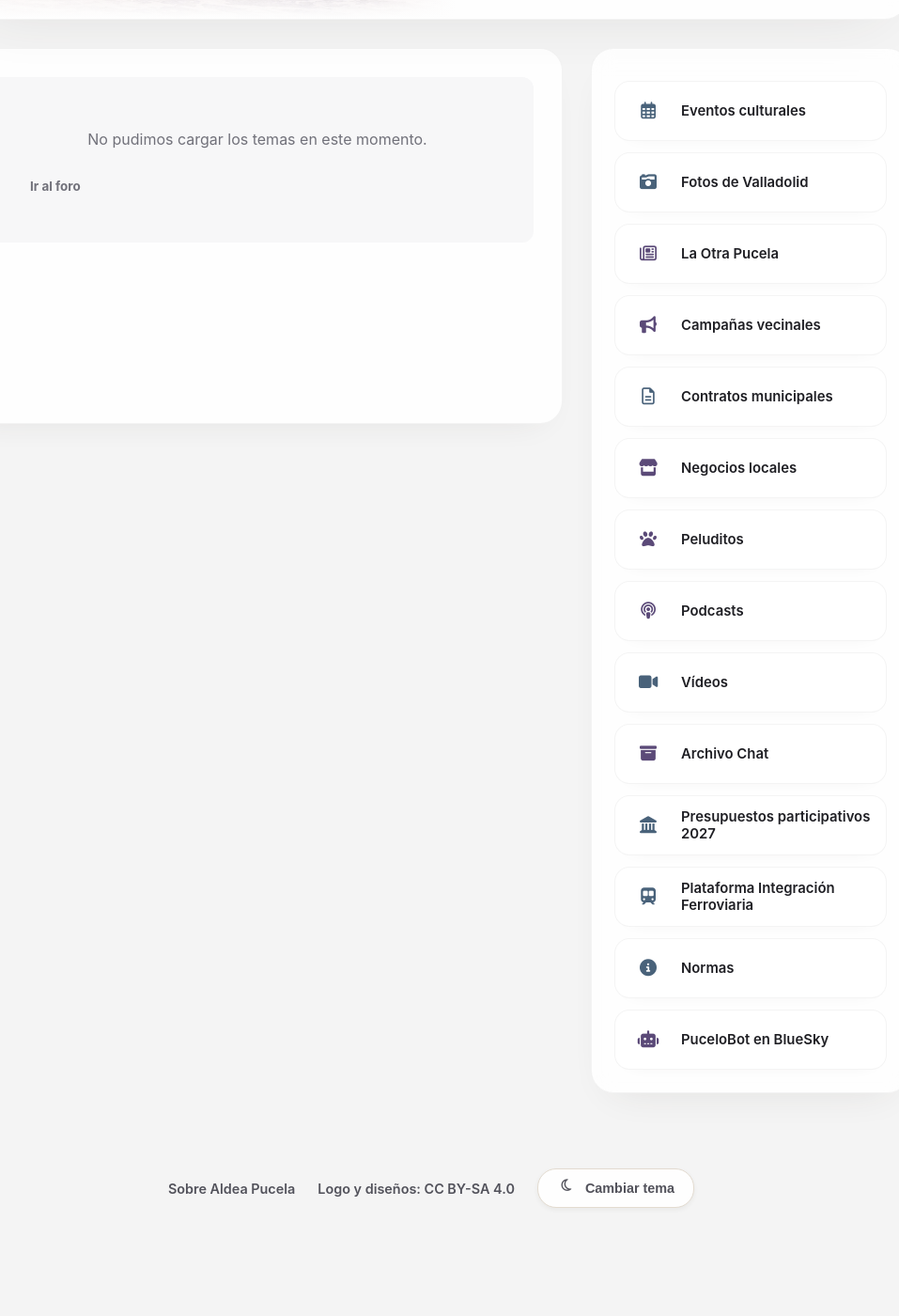
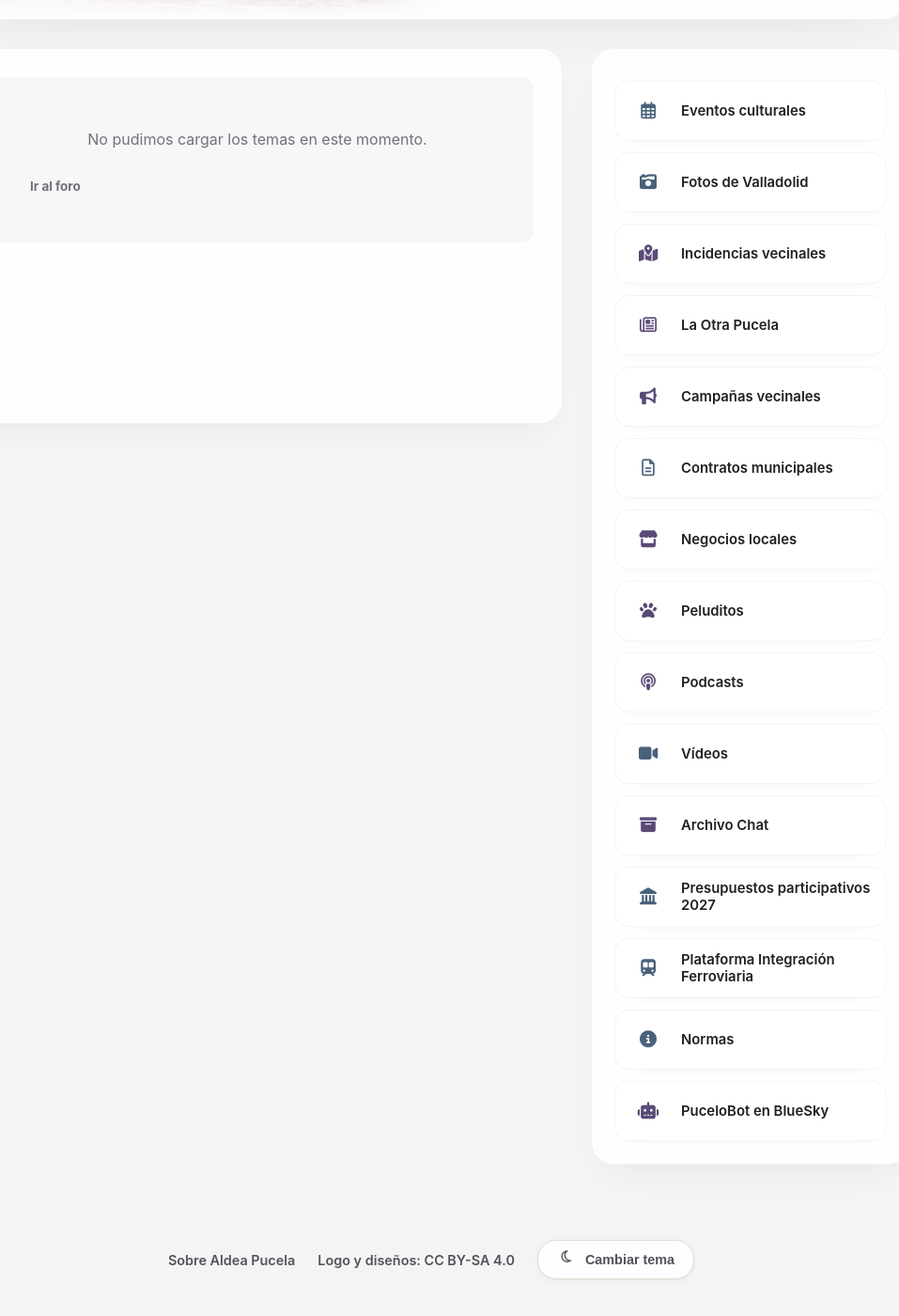
Before and after one commit to aldeapucela/web, a Jekyll site: the page built from index.html, in a window 1280 px wide and 1400 px high, scrolled down 707 px. Shown: the whole window at 94% size, without its empty margins (181-1138 px from the left). Built offline with Jekyll 4.4.1, drawn with Linux system fonts in a browser that asks for light colours; comment, search, counter and statistics services are not loaded.

Commit message:
Add neighborhood incidents link

```diff
--- a/_layouts/landing.html
+++ b/_layouts/landing.html
@@ -49,6 +49,13 @@
             <i class="fa-solid fa-camera-retro" aria-hidden="true"></i>
           </div>
           <span>Fotos de Valladolid</span>
+        </a>
+
+        <a href="https://basuracero.aldeapucela.org" class="feature-card" target="_blank" rel="noopener">
+          <div class="card-icon card-icon-incidencias">
+            <i class="fa-solid fa-map-location-dot" aria-hidden="true"></i>
+          </div>
+          <span>Incidencias vecinales</span>
         </a>
 
         <a href="https://otrapucela.org" class="feature-card" target="_blank" rel="noopener">
--- a/css/styles.css
+++ b/css/styles.css
@@ -742,6 +742,7 @@ p {
 
 .card-icon-podcast,
 .card-icon-otra-pucela,
+.card-icon-incidencias,
 .card-icon-negocios,
 .card-icon-archivo,
 .card-icon-bluesky,
@@ -762,6 +763,7 @@ p {
 
 [data-theme="dark"] .card-icon-podcast,
 [data-theme="dark"] .card-icon-otra-pucela,
+[data-theme="dark"] .card-icon-incidencias,
 [data-theme="dark"] .card-icon-negocios,
 [data-theme="dark"] .card-icon-archivo,
 [data-theme="dark"] .card-icon-bluesky,
```
